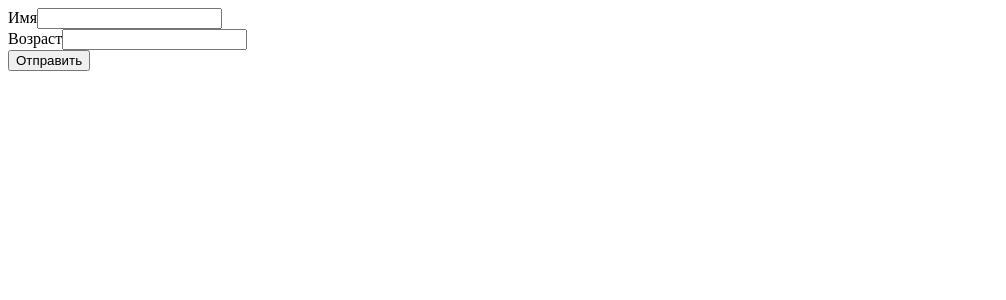
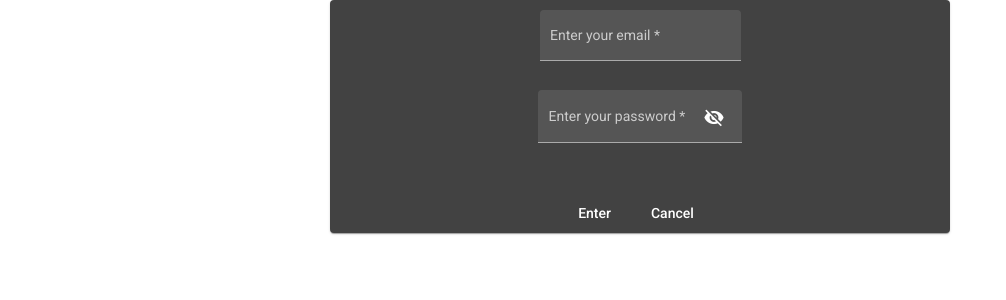
Before and after one commit to Project-management-Team/Warehouse_Management_System_Front-end, an Angular app: page / in a window 1280 px wide. Shown: the top 300 px of the page, without its empty margins (0-1006 px from the left). Built offline with nearby package versions, Linux system fonts and the light colour scheme.

Commit message:
[PM-75] form for authorization with sending post request to server

```diff
--- a/angular.json
+++ b/angular.json
@@ -24,6 +24,7 @@
               "src/assets"
             ],
             "styles": [
+              "./node_modules/@angular/material/prebuilt-themes/pink-bluegrey.css",
               "src/styles.css"
             ],
             "scripts": []
@@ -87,6 +88,7 @@
               "src/assets"
             ],
             "styles": [
+              "./node_modules/@angular/material/prebuilt-themes/pink-bluegrey.css",
               "src/styles.css"
             ],
             "scripts": []
--- a/package.json
+++ b/package.json
@@ -12,10 +12,12 @@
   "private": true,
   "dependencies": {
     "@angular/animations": "~11.0.1",
+    "@angular/cdk": "~11.0.0",
     "@angular/common": "~11.0.1",
     "@angular/compiler": "~11.0.1",
     "@angular/core": "~11.0.1",
     "@angular/forms": "~11.0.1",
+    "@angular/material": "~11.0.0",
     "@angular/platform-browser": "~11.0.1",
     "@angular/platform-browser-dynamic": "~11.0.1",
     "@angular/router": "~11.0.1",
--- a/src/app/app.component.html
+++ b/src/app/app.component.html
@@ -1,16 +1,18 @@
-<div class="form-group">
-  <label>Имя</label>
-  <input class="form-control" name="username" [(ngModel)]="user.name" />
-</div>
-<div class="form-group">
-  <label>Возраст</label>
-  <input class="form-control" type="number" name="age" [(ngModel)]="user.age" />
-</div>
-<div class="form-group">
-  <button class="btn btn-default" (click)="submit(user)">Отправить</button>
-</div>
-<div *ngIf="done">
-  <div>Получено от сервера:</div>
-  <div>Имя: {{receivedUser.name}}</div>
-  <div>Возраст: {{receivedUser.age}}</div>
-</div>
+<!--<div class="form-group">-->
+<!--  <label>Имя</label>-->
+<!--  <input class="form-control" name="username" [(ngModel)]="user.name" />-->
+<!--</div>-->
+<!--<div class="form-group">-->
+<!--  <label>Возраст</label>-->
+<!--  <input class="form-control" type="number" name="age" [(ngModel)]="user.age" />-->
+<!--</div>-->
+<!--<div class="form-group">-->
+<!--  <button class="btn btn-default" (click)="submit(user)">Отправить</button>-->
+<!--</div>-->
+<!--<div *ngIf="done">-->
+<!--  <div>Получено от сервера:</div>-->
+<!--  <div>Имя: {{receivedUser.name}}</div>-->
+<!--  <div>Возраст: {{receivedUser.age}}</div>-->
+<!--</div>-->
+
+<app-authorization></app-authorization>
--- /dev/null
+++ b/src/app/authorization/authorization.component.css
@@ -0,0 +1,31 @@
+.card {
+  max-width: 600px;
+  text-align: center;
+  margin: auto;
+  width: 50%;
+  padding: 10px;
+}
+
+.header-image {
+  background-image: url('https://material.angular.io/assets/img/examples/shiba1.jpg');
+  background-size: cover;
+}
+
+.example-container .mat-form-field + .mat-form-field {
+  margin-left: 8px;
+  display: block;
+  flex-direction: column;
+}
+
+.example-right-align {
+  text-align: right;
+}
+
+input.example-right-align::-webkit-outer-spin-button,
+input.example-right-align::-webkit-inner-spin-button {
+  display: none;
+}
+
+input.example-right-align {
+  -moz-appearance: textfield;
+}
--- /dev/null
+++ b/src/app/authorization/authorization.component.html
@@ -0,0 +1,26 @@
+<mat-card class="card">
+  <mat-card-content>
+    <div class="example-container">
+      <mat-form-field appearance="fill">
+        <mat-label>Enter your email</mat-label>
+        <input matInput placeholder="pat@example.com" [formControl]="email" required>
+        <mat-error *ngIf="email.invalid">{{getErrorMessage()}}</mat-error>
+      </mat-form-field>
+
+      <mat-form-field appearance="fill" style=" margin: auto;
+  width: 34%;
+  padding: 10px;">
+        <mat-label>Enter your password</mat-label>
+        <input matInput [type]="hide ? 'password' : 'text'" [formControl]="password" required>
+        <mat-error *ngIf="password.invalid">{{getErrorMessage()}}</mat-error>
+        <button mat-icon-button matSuffix (click)="hide = !hide" [attr.aria-label]="'Hide password'" [attr.aria-pressed]="hide">
+          <mat-icon>{{hide ? 'visibility_off' : 'visibility'}}</mat-icon>
+        </button>
+      </mat-form-field>
+    </div>
+  </mat-card-content>
+  <mat-card-actions>
+    <button mat-button>Enter</button>
+    <button mat-button>Cancel</button>
+  </mat-card-actions>
+</mat-card>
--- /dev/null
+++ b/src/app/authorization/authorization.component.ts
@@ -0,0 +1,41 @@
+import { Component, OnInit } from '@angular/core';
+import {FormControl, Validators} from '@angular/forms';
+import {User} from '../user';
+import {HttpService} from '../http.service';
+
+@Component({
+  selector: 'app-authorization',
+  templateUrl: './authorization.component.html',
+  styleUrls: ['./authorization.component.css']
+})
+export class AuthorizationComponent implements OnInit {
+  email = new FormControl('', [Validators.required, Validators.email]);
+  password = new FormControl('', [Validators.required]);
+  hide = true;
+  constructor(private httpService: HttpService) { }
+
+  ngOnInit(): void {
+  }
+
+  // tslint:disable-next-line:typedef
+  getErrorMessage() {
+    if (this.email.hasError('required')) {
+      return 'You must enter a value';
+    }
+    else if (this.password.hasError('required')) {
+      return 'You must enter a value';
+    }
+
+    return this.email.hasError('email') ? 'Not a valid email' : '';
+  }
+
+  // tslint:disable-next-line:typedef
+  submit(user: User) {
+    this.httpService.postData(user)
+      .subscribe(
+        (data: User) => {},
+        error => console.log(error)
+      );
+  }
+
+}
--- a/src/index.html
+++ b/src/index.html
@@ -6,6 +6,8 @@
   <base href="/">
   <meta name="viewport" content="width=device-width, initial-scale=1">
   <link rel="icon" type="image/x-icon" href="favicon.ico">
+  <link href="https://fonts.googleapis.com/css?family=Roboto:300,400,500&display=swap" rel="stylesheet">
+  <link href="https://fonts.googleapis.com/icon?family=Material+Icons" rel="stylesheet">
 </head>
 <body>
   <app-root></app-root>
--- a/src/styles.css
+++ b/src/styles.css
@@ -1 +1,4 @@
 /* You can add global styles to this file, and also import other style files */
+
+html, body { height: 100%; }
+body { margin: 0; font-family: Roboto, "Helvetica Neue", sans-serif; }
```
Also changed, not shown: src/app/app.module.ts (+18 -3 lines), 2 other files (tests, documents, lock files or other folders).
